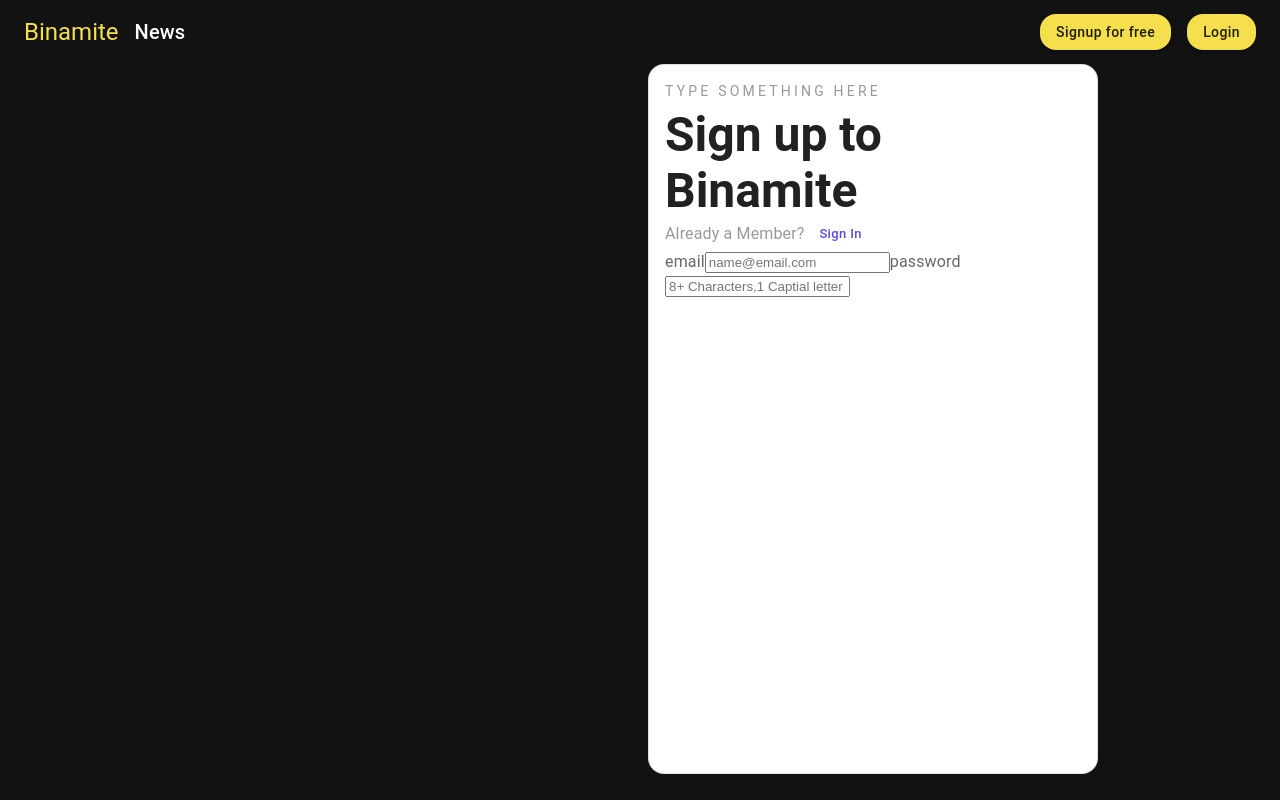
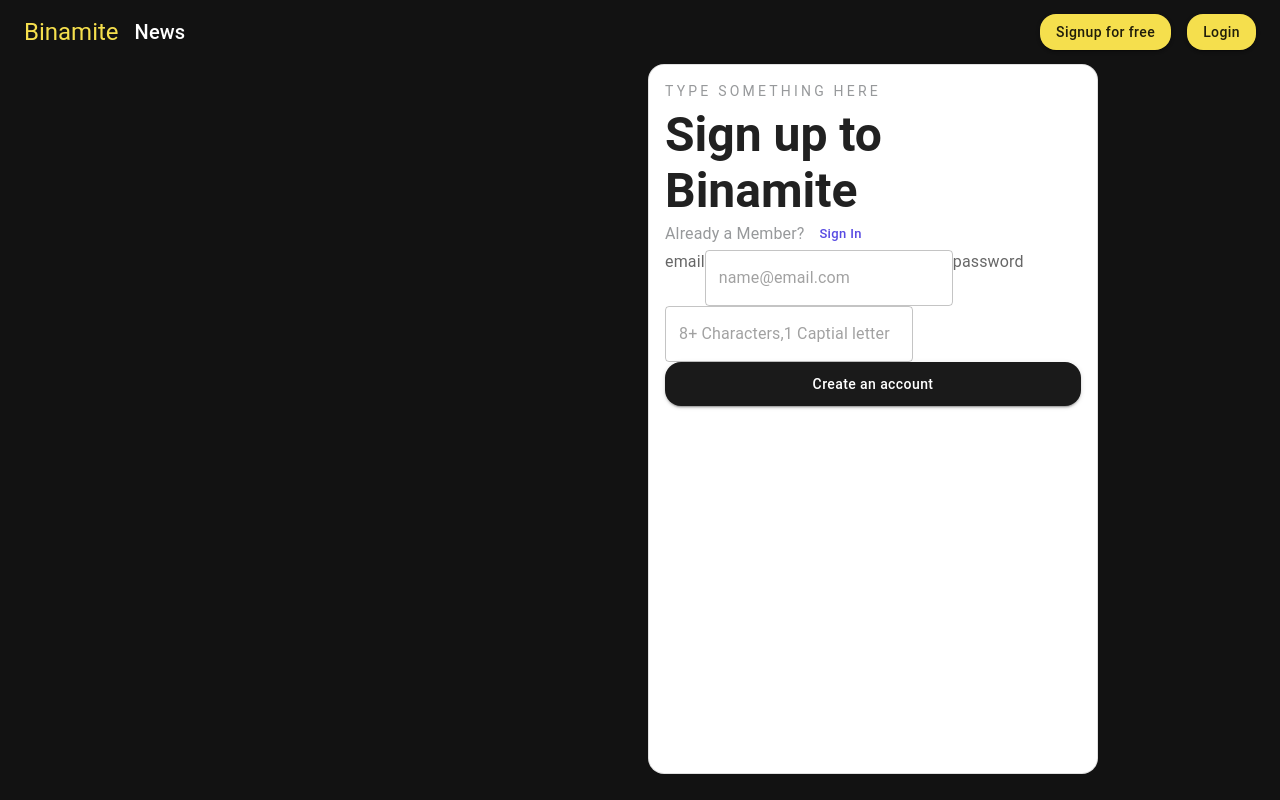
Before and after one commit to 100ngramjit/octaloop-task, a React (Create React App) app: page / in a window 1280 px wide. Built offline with nearby package versions, Linux system fonts and the light colour scheme.

Commit message:
theme customized

```diff
--- a/src/App.js
+++ b/src/App.js
@@ -6,6 +6,7 @@
   Grid,
   CardContent,
   FormLabel,
+  TextField,
 } from "@mui/material";
 import Header from "./components/Header";
 import "./App.css";
@@ -13,14 +14,72 @@
 import CssBaseline from "@mui/material/CssBaseline";
 
 const darkTheme = createTheme({
+  components: {
+    MuiButton: {
+      styleOverrides: {
+        root: {
+          disableElevation: true,
+          textTransform: "none",
+          borderRadius: "16px",
+        },
+      },
+    },
+  },
   palette: {
     mode: "dark",
+    primary: {
+      main: "#F5DF4D",
+    },
+    secondary: {
+      main: "#574AE2",
+    },
+    warning: {
+      main: "#1A1A1A",
+    },
+    error: {
+      main: "#FE5F55",
+    },
+    info: {
+      main: "#DADFF7",
+    },
+    success: {
+      main: "#94E059",
+    },
   },
 });
 
 const lightTheme = createTheme({
+  components: {
+    MuiButton: {
+      styleOverrides: {
+        root: {
+          disableElevation: true,
+          textTransform: "none",
+          borderRadius: "16px",
+        },
+      },
+    },
+  },
   palette: {
     mode: "light",
+    primary: {
+      main: "#F5DF4D",
+    },
+    secondary: {
+      main: "#574AE2",
+    },
+    warning: {
+      main: "#1A1A1A",
+    },
+    error: {
+      main: "#FE5F55",
+    },
+    info: {
+      main: "#DADFF7",
+    },
+    success: {
+      main: "#94E059",
+    },
   },
 });
 
@@ -80,9 +139,28 @@
                   </Typography>
                   <form>
                     <FormLabel>email</FormLabel>
-                    <input placeholder="name@email.com" />
+                    <TextField
+                      placeholder="name@email.com"
+                      type="email"
+                      id="outlined-basic"
+                      variant="outlined"
+                    />
                     <FormLabel>password</FormLabel>
-                    <input placeholder="8+ Characters,1 Captial letter" />
+                    <TextField
+                      type="password"
+                      placeholder="8+ Characters,1 Captial letter"
+                      variant="outlined"
+                    />
+                    <Button
+                      type="button"
+                      variant="contained"
+                      color="warning"
+                      sx={{ px: "16px", py: "10px" }}
+                      disableFocusRipple="true"
+                      fullWidth
+                    >
+                      Create an account
+                    </Button>
                   </form>
                 </CardContent>
               </Card>
--- a/src/components/Header.js
+++ b/src/components/Header.js
@@ -10,7 +10,7 @@
   return (
     <Box sx={{ flexGrow: 1 }}>
       <Toolbar>
-        <Typography variant="h5" color="#F5DF4D" sx={{ mr: 2 }}>
+        <Typography variant="h5" color="primary" sx={{ mr: 2 }}>
           Binamite
         </Typography>
         <Typography variant="h6" component="div" sx={{ flexGrow: 1 }}>
@@ -20,23 +20,11 @@
           variant="contained"
           sx={{
             mr: 2,
-            textTransform: "none",
-            background: "#F5DF4D",
-            borderRadius: "16px",
           }}
         >
           Signup for free
         </Button>
-        <Button
-          variant="contained"
-          sx={{
-            textTransform: "none",
-            background: "#F5DF4D",
-            borderRadius: "16px",
-          }}
-        >
-          Login
-        </Button>
+        <Button variant="contained">Login</Button>
       </Toolbar>
     </Box>
   );
```
